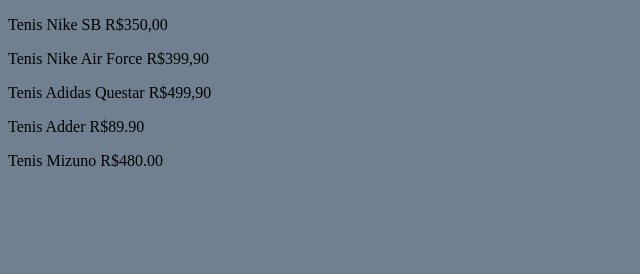
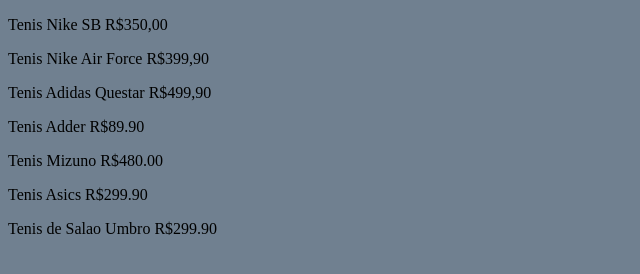
Before and after one commit to luismaximowski/pensamentos-computacionais, a plain HTML site: page produtos.html in a window 1280 px wide. Shown: the whole page, without its empty margins (0-640 px from the left). Drawn offline with Linux system fonts and the light colour scheme.

Commit message:
FUYGRFG4YUFG

```diff
--- a/produtos.html
+++ b/produtos.html
@@ -15,3 +15,5 @@
         <P>Tenis Adidas Questar R$499,90</P>
         <p>Tenis Adder R$89.90</p>
         <P>Tenis Mizuno R$480.00</P>
+        <P>Tenis Asics R$299.90</P>
+        <p>Tenis de Salao Umbro R$299.90</p>
```
